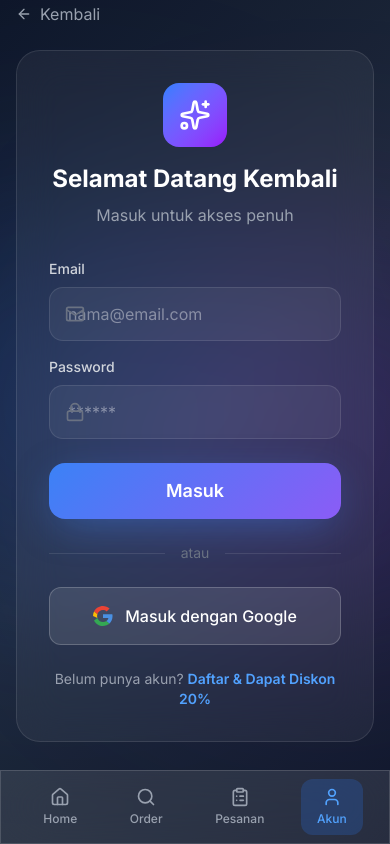
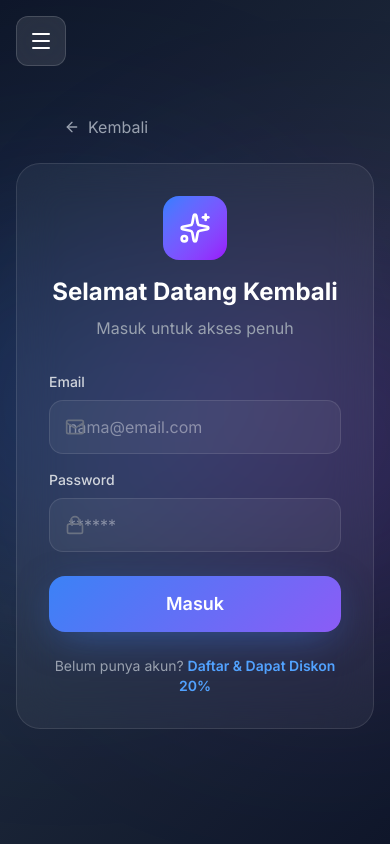
Before and after one commit to iinyiska/laundry-terdekat, a Next.js app: page /login in a window 390 px wide. Built offline with nearby package versions, Linux system fonts and the light colour scheme.

Commit message:
feat: sidebar menu with hamburger remove google login

```diff
--- a/src/app/(auth)/login/page.tsx
+++ b/src/app/(auth)/login/page.tsx
@@ -10,7 +10,6 @@ export default function LoginPage() {
     const [email, setEmail] = useState('')
     const [password, setPassword] = useState('')
     const [loading, setLoading] = useState(false)
-    const [googleLoading, setGoogleLoading] = useState(false)
     const [error, setError] = useState<string | null>(null)
     const router = useRouter()
     const supabase = createClient()
@@ -46,25 +45,8 @@ export default function LoginPage() {
         }
     }
 
-    const handleGoogleLogin = async () => {
-        setGoogleLoading(true)
-        setError(null)
-
-        const { error } = await supabase.auth.signInWithOAuth({
-            provider: 'google',
-            options: {
-                redirectTo: `${window.location.origin}/`
-            }
-        })
-
-        if (error) {
-            setError(error.message)
-            setGoogleLoading(false)
-        }
-    }
-
     return (
-        <main className="min-h-screen flex items-center justify-center px-4 pb-nav">
+        <main className="min-h-screen flex items-center justify-center px-4">
             {/* Ambient Background */}
             <div className="fixed inset-0 -z-10 overflow-hidden">
                 <div className="absolute top-1/4 -left-32 w-96 h-96 bg-blue-500/20 rounded-full blur-[120px]"></div>
@@ -73,7 +55,7 @@ export default function LoginPage() {
 
             <div className="w-full max-w-md">
                 {/* Back Button */}
-                <Link href="/" className="inline-flex items-center gap-2 text-gray-400 hover:text-white mb-6 transition">
+                <Link href="/" className="inline-flex items-center gap-2 text-gray-400 hover:text-white mb-6 transition ml-12">
                     <ArrowLeft className="w-4 h-4" />
                     Kembali
                 </Link>
@@ -134,34 +116,6 @@ export default function LoginPage() {
                         </button>
                     </form>
 
-                    {/* Divider */}
-                    <div className="flex items-center gap-4 my-6">
-                        <div className="flex-1 h-px bg-white/10" />
-                        <span className="text-gray-500 text-sm">atau</span>
-                        <div className="flex-1 h-px bg-white/10" />
-                    </div>
-
-                    {/* Google Login */}
-                    <button
-                        onClick={handleGoogleLogin}
-                        disabled={googleLoading}
-                        className="w-full py-4 rounded-xl bg-white/10 border border-white/20 hover:bg-white/20 transition flex items-center justify-center gap-3 text-white font-medium"
-                    >
-                        {googleLoading ? (
-                            <Loader2 className="w-5 h-5 animate-spin" />
-                        ) : (
-                            <>
-                                <svg className="w-5 h-5" viewBox="0 0 24 24">
-                                    <path fill="#EA4335" d="M5.26620003,9.76452941 C6.19878754,6.93863203 8.85444915,4.90909091 12,4.90909091 C13.6909091,4.90909091 15.2181818,5.50909091 16.4181818,6.49090909 L19.9090909,3 C17.7818182,1.14545455 15.0545455,0 12,0 C7.27006974,0 3.1977497,2.69829785 1.23999023,6.65002441 L5.26620003,9.76452941 Z" />
-                                    <path fill="#34A853" d="M16.0407269,18.0125889 C14.9509167,18.7163016 13.5660892,19.0909091 12,19.0909091 C8.86648613,19.0909091 6.21911939,17.076871 5.27698177,14.2678769 L1.23746264,17.3349879 C3.19279051,21.2936293 7.26500293,24 12,24 C14.9328362,24 17.7353462,22.9573905 19.834192,20.9995801 L16.0407269,18.0125889 Z" />
-                                    <path fill="#4A90E2" d="M19.834192,20.9995801 C22.0291676,18.9520994 23.4545455,15.9037447 23.4545455,12 C23.4545455,11.2909091 23.3454545,10.5272727 23.1818182,9.81818182 L12,9.81818182 L12,14.4545455 L18.4363636,14.4545455 C18.1187732,16.013626 17.2662994,17.2212117 16.0407269,18.0125889 L19.834192,20.9995801 Z" />
-                                    <path fill="#FBBC05" d="M5.27698177,14.2678769 C5.03832634,13.556323 4.90909091,12.7937589 4.90909091,12 C4.90909091,11.2182781 5.03443647,10.4668121 5.26620003,9.76452941 L1.23999023,6.65002441 C0.43658717,8.26043162 0,10.0753848 0,12 C0,13.9195484 0.444780743,15.7## 1.23746264,17.3349879 L5.27698177,14.2678769 Z" />
-                                </svg>
-                                Masuk dengan Google
-                            </>
-                        )}
-                    </button>
-
                     <p className="mt-6 text-center text-sm text-gray-400">
                         Belum punya akun?{' '}
                         <Link href="/register" className="text-blue-400 font-semibold hover:underline">
--- a/src/app/layout.tsx
+++ b/src/app/layout.tsx
@@ -1,7 +1,7 @@
 import type { Metadata } from "next";
 import { Inter } from "next/font/google";
 import "./globals.css";
-import BottomNav from "@/components/BottomNav";
+import SidebarMenu from "@/components/SidebarMenu";
 
 const inter = Inter({ subsets: ["latin"] });
 
@@ -18,8 +18,8 @@ export default function RootLayout({
   return (
     <html lang="id">
       <body className={inter.className}>
+        <SidebarMenu />
         {children}
-        <BottomNav />
       </body>
     </html>
   );
--- /dev/null
+++ b/src/components/SidebarMenu.tsx
@@ -0,0 +1,144 @@
+'use client'
+
+import { useState, useEffect } from 'react'
+import Link from 'next/link'
+import { usePathname } from 'next/navigation'
+import { Home, ShoppingBag, ClipboardList, User, Menu, X, Settings, LogOut } from 'lucide-react'
+import { createClient } from '@/utils/supabase/client'
+
+const navItems = [
+    { href: '/', label: 'Beranda', icon: Home },
+    { href: '/order', label: 'Order Baru', icon: ShoppingBag },
+    { href: '/orders', label: 'Pesanan Saya', icon: ClipboardList },
+    { href: '/login', label: 'Akun', icon: User },
+]
+
+export default function SidebarMenu() {
+    const [isOpen, setIsOpen] = useState(false)
+    const [user, setUser] = useState<any>(null)
+    const pathname = usePathname()
+    const supabase = createClient()
+
+    useEffect(() => {
+        checkUser()
+    }, [])
+
+    const checkUser = async () => {
+        const { data: { user } } = await supabase.auth.getUser()
+        setUser(user)
+    }
+
+    const handleLogout = async () => {
+        await supabase.auth.signOut()
+        setUser(null)
+        setIsOpen(false)
+        window.location.href = '/'
+    }
+
+    // Don't show on admin or merchant pages
+    if (pathname?.startsWith('/admin') || pathname?.startsWith('/merchant')) {
+        return null
+    }
+
+    return (
+        <>
+            {/* Hamburger Button - Fixed Top Left */}
+            <button
+                onClick={() => setIsOpen(!isOpen)}
+                className="fixed top-4 left-4 z-[60] p-3 rounded-xl glass-bright hover:bg-white/20 transition-all"
+                aria-label="Toggle Menu"
+            >
+                {isOpen ? (
+                    <X className="w-6 h-6 text-white" />
+                ) : (
+                    <Menu className="w-6 h-6 text-white" />
+                )}
+            </button>
+
+            {/* Overlay */}
+            {isOpen && (
+                <div
+                    className="fixed inset-0 bg-black/50 z-[55] backdrop-blur-sm"
+                    onClick={() => setIsOpen(false)}
+                />
+            )}
+
+            {/* Sidebar */}
+            <aside
+                className={`fixed top-0 left-0 h-full w-72 z-[58] transform transition-transform duration-300 ease-in-out ${isOpen ? 'translate-x-0' : '-translate-x-full'
+                    }`}
+            >
+                <div className="h-full glass-bright border-r border-white/10 flex flex-col">
+                    {/* Header */}
+                    <div className="p-6 pt-20 border-b border-white/10">
+                        <h2 className="text-xl font-bold gradient-text">Laundry Terdekat</h2>
+                        {user && (
+                            <p className="text-sm text-gray-400 mt-1 truncate">{user.email}</p>
+                        )}
+                    </div>
+
+                    {/* Navigation */}
+                    <nav className="flex-1 py-4 overflow-y-auto">
+                        {navItems.map((item) => {
+                            // If logged in, change Akun to show Profile link
+                            if (item.href === '/login' && user) {
+                                return (
+                                    <Link
+                                        key="profile"
+                                        href="/"
+                                        onClick={() => setIsOpen(false)}
+                                        className="flex items-center gap-4 px-6 py-4 text-gray-300 hover:bg-white/10 hover:text-white transition-all"
+                                    >
+                                        <User className="w-5 h-5" />
+                                        <span className="font-medium">Profil</span>
+                                    </Link>
+                                )
+                            }
+
+                            const isActive = pathname === item.href ||
+                                (item.href !== '/' && pathname?.startsWith(item.href))
+                            const Icon = item.icon
+
+                            return (
+                                <Link
+                                    key={item.href}
+                                    href={item.href}
+                                    onClick={() => setIsOpen(false)}
+                                    className={`flex items-center gap-4 px-6 py-4 transition-all ${isActive
+                                            ? 'text-blue-400 bg-blue-500/10 border-r-2 border-blue-400'
+                                            : 'text-gray-300 hover:bg-white/10 hover:text-white'
+                                        }`}
+                                >
+                                    <Icon className="w-5 h-5" />
+                                    <span className="font-medium">{item.label}</span>
+                                </Link>
+                            )
+                        })}
+                    </nav>
+
+                    {/* Footer - Admin Link & Logout */}
+                    <div className="p-4 border-t border-white/10 space-y-2">
+                        <Link
+                            href="/admin"
+                            onClick={() => setIsOpen(false)}
+                            className="flex items-center gap-4 px-4 py-3 text-gray-400 hover:bg-white/10 hover:text-white rounded-xl transition-all"
+                        >
+                            <Settings className="w-5 h-5" />
+                            <span className="text-sm">Admin Panel</span>
+                        </Link>
+
+                        {user && (
+                            <button
+                                onClick={handleLogout}
+                                className="flex items-center gap-4 px-4 py-3 text-red-400 hover:bg-red-500/10 rounded-xl transition-all w-full"
+                            >
+                                <LogOut className="w-5 h-5" />
+                                <span className="text-sm">Logout</span>
+                            </button>
+                        )}
+                    </div>
+                </div>
+            </aside>
+        </>
+    )
+}
```
